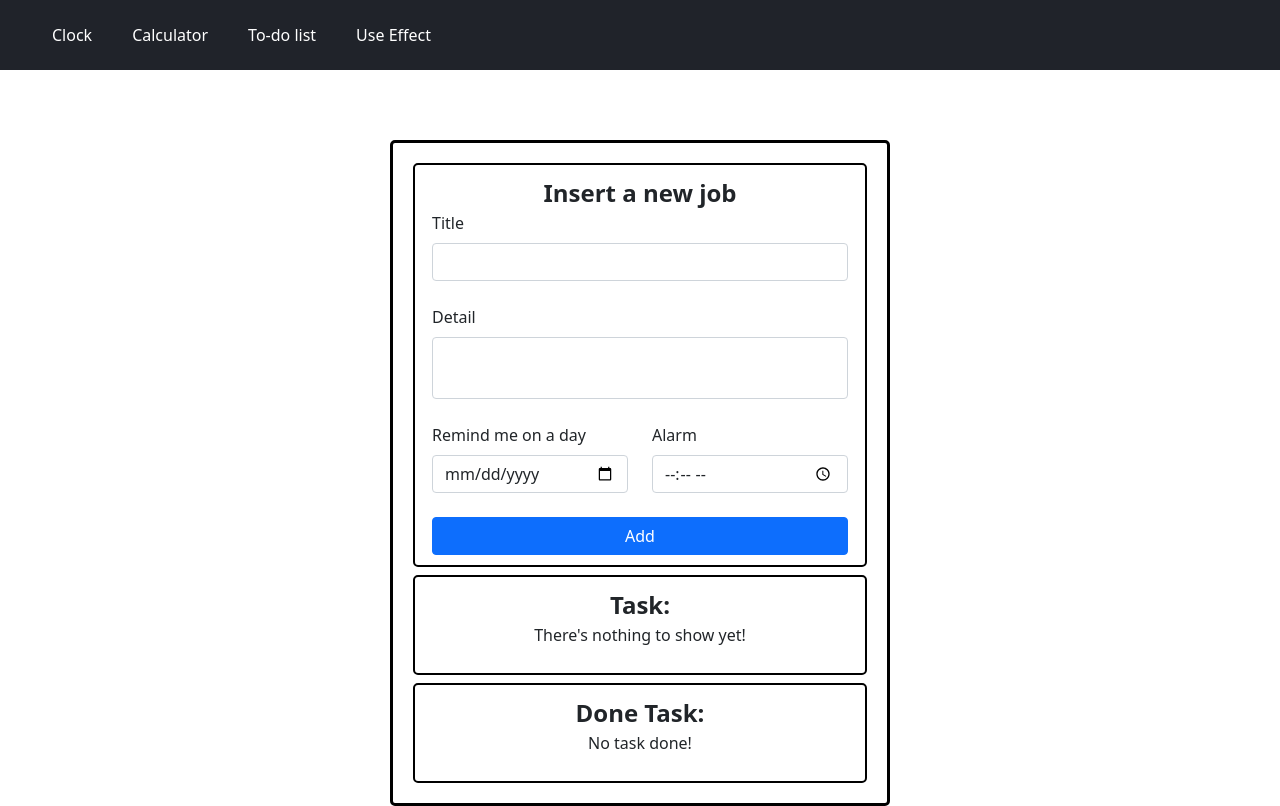
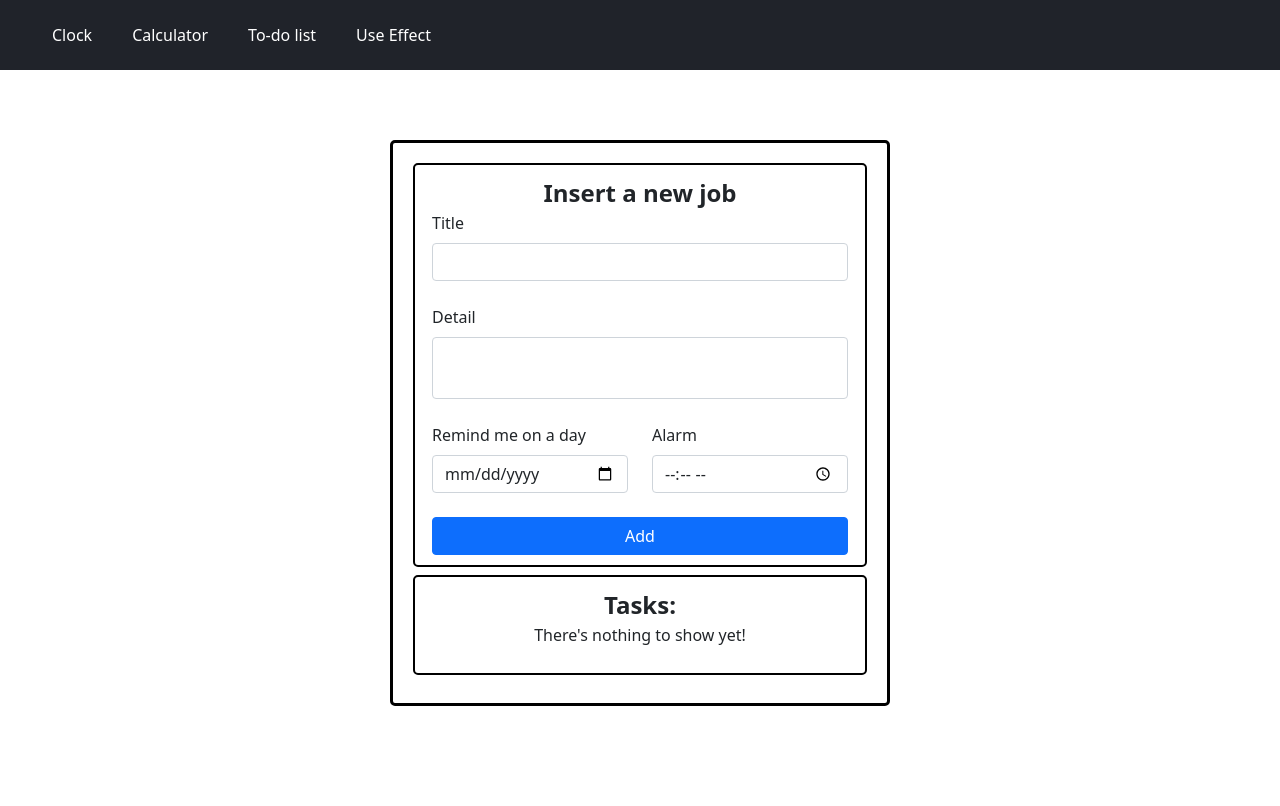
Before and after one commit to trungnh181795/react-learning, a React (Create React App) app: page /todolist in a window 1280 px wide. Built offline with nearby package versions, Linux system fonts and the light colour scheme.

Commit message:
need debug

```diff
--- a/src/Components/ToDoList/DoneJobsList.js
+++ b/src/Components/ToDoList/DoneJobsList.js
@@ -4,7 +4,7 @@ import JobItem from "./JobItem";
 const DoneJobsList = (props) => {
     const tasks = props.jobs;
     const doneTasks = tasks.filter((task, index) => task.isDone === true )
-    console.log(doneTasks)
+    // console.log(doneTasks)
 
     const handleDelete = (job) => {
         props.clearJobDone(job);
--- a/src/Components/ToDoList/JobInput.js
+++ b/src/Components/ToDoList/JobInput.js
@@ -4,6 +4,7 @@ import React, {useState} from "react";
 const JobInput = (props) => {
 
     const [inputJob, setInputJob] = useState({
+        id: '',
         title: '',
         detail: '',
         day: '',
@@ -28,12 +29,24 @@ const JobInput = (props) => {
 
     const handleSubmit = (e) => {
         e.preventDefault();
-        let {createdAt: {createdDay, createdTime},...keys} = inputJob;
+        let {id, createdAt: {createdDay, createdTime},...keys} = inputJob;
         createdDay = new Date().toLocaleDateString();
         createdTime = new Date().toLocaleTimeString();
-        console.log('createdTime', createdTime)
-        props.submitNewJob({...keys, createdAt: {createdDay, createdTime}})
+        id = Math.random().toString();
 
+        props.submitNewJob({id, ...keys, createdAt: {createdDay, createdTime}})
+        setInputJob({
+            id: '',
+            title: '',
+            detail: '',
+            day: '',
+            time: '',
+            isDone: false,
+            createdAt: {
+                createdDay: '',
+                createdTime: ''
+            }
+        })
     }
 
     return (
--- a/src/Components/ToDoList/JobItem.js
+++ b/src/Components/ToDoList/JobItem.js
@@ -7,7 +7,8 @@ const JobItem = (props) => {
     const [showDetail, setShowDetail] = useState(false);
 
     const handleCheckBoxChange = () => {
-        props.onDone(props.job)
+        console.log('this ID is passed from JobItem:', props.job.id)
+        props.onDone(props.job.id)
     }
 
     const handleButtonOnClick = (e) => {
@@ -16,9 +17,7 @@ const JobItem = (props) => {
 
     const handleSetShowDetail = (e) => {
         setShowDetail(!showDetail);
-        console.log(e.target)
     }
-    console.log('called in JobItem', props.job)
 
     return (
         <li className='JobItem'>
@@ -32,7 +31,7 @@ const JobItem = (props) => {
                 <input
                     className='item-checkbox me-2'
                     type='checkbox'
-                    checked={props.job.isDone}
+                    // checked={props.job.isDone}
                     onChange={handleCheckBoxChange}
                 />
                 <div
--- a/src/Components/ToDoList/ToDoList.js
+++ b/src/Components/ToDoList/ToDoList.js
@@ -19,9 +19,9 @@ const ToDoList = () => {
         return result ?? []
     });
 
-    const [doneJobs, setDoneJobs] = useState(() => {
-        return jobs.filter((job) => job.isDone === true)
-    })
+    // const [doneJobs, setDoneJobs] = useState(() => {
+    //     return jobs.filter((job) => job.isDone === true)
+    // })
 
     const createNewJob = (job) => {
         if(job.title !== '') {
@@ -46,13 +46,30 @@ const ToDoList = () => {
         })
     }
 
-    const changeJobStatus = (job) => {
-        console.log('change',job)
-        job.isDone = !job.isDone;
-        console.log('afterchange',job)
+    const changeJobStatus = (jobId) => {
+        setJobs((prev) => {
+            let currentJobs = [...prev];
+            console.log('currentJobs after destructuring:', currentJobs)
+
+            let statusChangedJob = currentJobs.find((job) => job.id === jobId );
+            console.log('before change', statusChangedJob)
+            console.log('this is isDone of the job found befor change:', statusChangedJob.isDone)
+
+            statusChangedJob.isDone = !statusChangedJob.isDone;
+            console.log('after changed', statusChangedJob);
+            console.log('this is isDone of the job found after changed:', statusChangedJob.isDone);
+
+            console.log('new arr', currentJobs);
+
+
+            localStorage.setItem('toDoList', JSON.stringify(currentJobs))
+
+            return currentJobs
+        })
     }
 
-    console.log(jobs)
+    console.log('rerendered')
+    console.log('all jobs:', jobs)
 
     return (
         <div className='ToDoList'>
@@ -63,11 +80,11 @@ const ToDoList = () => {
                 clearJobDone={removeJobFromList}
                 handleJobDone={changeJobStatus}
             />
-            <DoneJobsList
+            {/* <DoneJobsList
                 jobs={doneJobs}
                 clearJobDone={removeJobFromList}
                 handleJobDone={changeJobStatus}
-            />
+            /> */}
         </div>
     )
 }
--- a/src/Components/ToDoList/UndoneJobsList.js
+++ b/src/Components/ToDoList/UndoneJobsList.js
@@ -2,26 +2,23 @@ import React from 'react';
 import JobItem from './JobItem';
 
 const UndoneJobsList = (props) => {
-    const tasks = [...props.jobs];
-    const unDoneTasks = tasks.filter((task, index) => task.isDone === false);
-    console.log('undone',unDoneTasks)
 
     const handleDelete = (job) => {
         props.clearJobDone(job);
         console.log(job)
     }
 
-    const handleJobDone = (job) => {
-        props.handleJobDone(job)
+    const handleJobDone = (jobId) => {
+        props.handleJobDone(jobId)
     }
 
     return (
         <ul className='JobsList mb-2'>
-            <div className="JobsHeader">Task:</div>
-            {unDoneTasks.length > 0 ? unDoneTasks.map((job, index) =>
+            <div className="JobsHeader">Tasks:</div>
+            {props.jobs.length > 0 ? props.jobs.map((job) =>
                 <JobItem
                     job={job}
-                    key={index}
+                    key={job.id}
                     onDelete={handleDelete}
                     onDone={handleJobDone}
                 />
```
